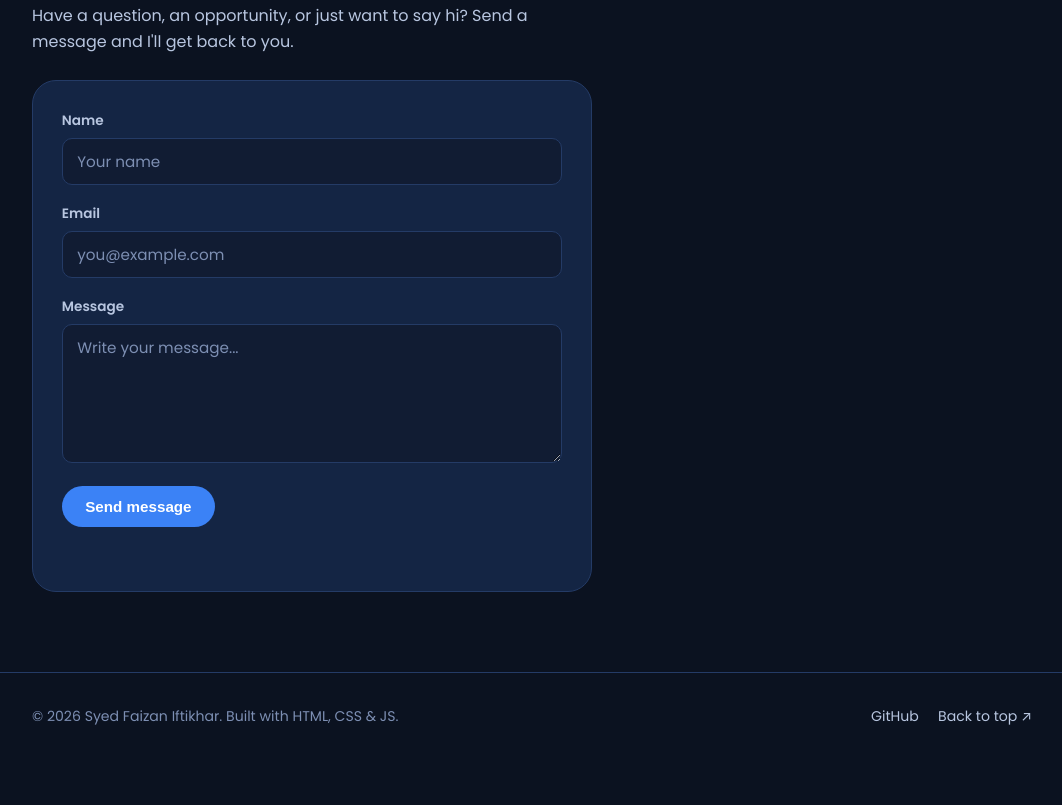
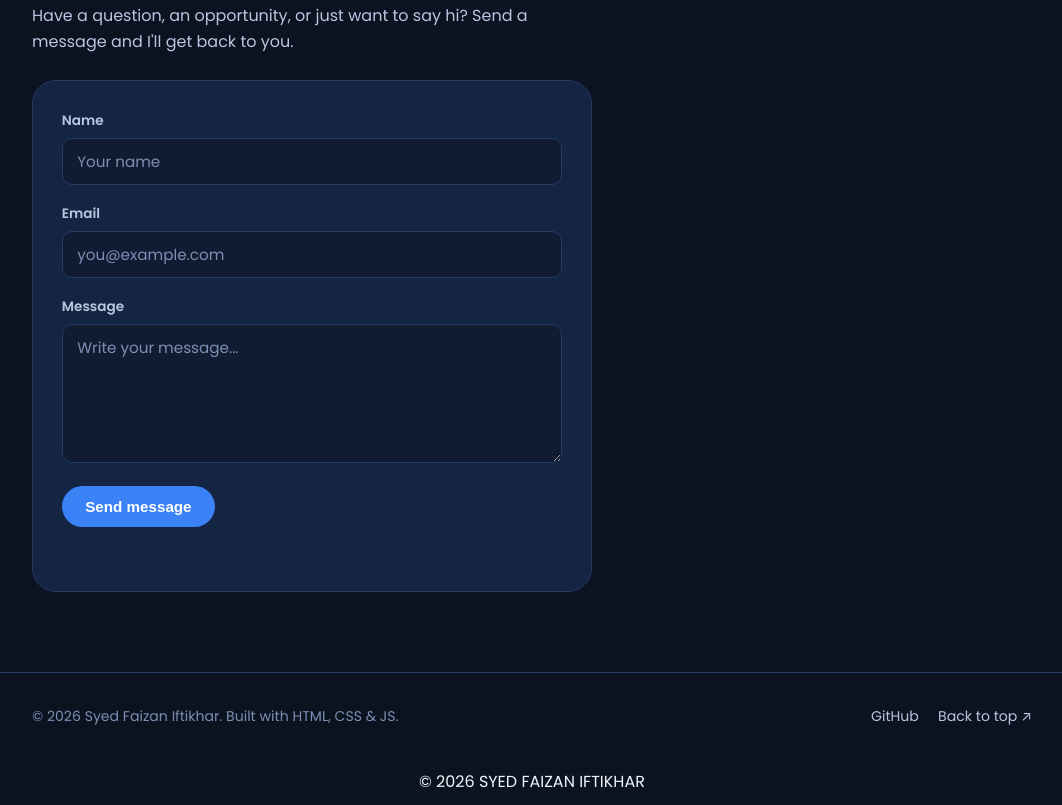
Before and after one commit to syed-faizan25bcon0538/my-portfolio, a website built with Vite: page index.html in a window 1280 px wide. Shown: the part 2551-3356 px from the top of the page, without its empty margins (108-1170 px from the left). Before the commit the page ends 3310 px from the top, so only its background shows below. Built offline with nearby package versions, Linux system fonts and the light colour scheme.

Commit message:
Add footer section

```diff
--- a/index.html
+++ b/index.html
@@ -217,5 +217,8 @@
     </footer>
 
     <script type="module" src="/main.js"></script>
+    <footer style="text-align:center; padding: 10px">
+  &copy; 2026 SYED FAIZAN IFTIKHAR
+</footer>
   </body>
 </html>
```
